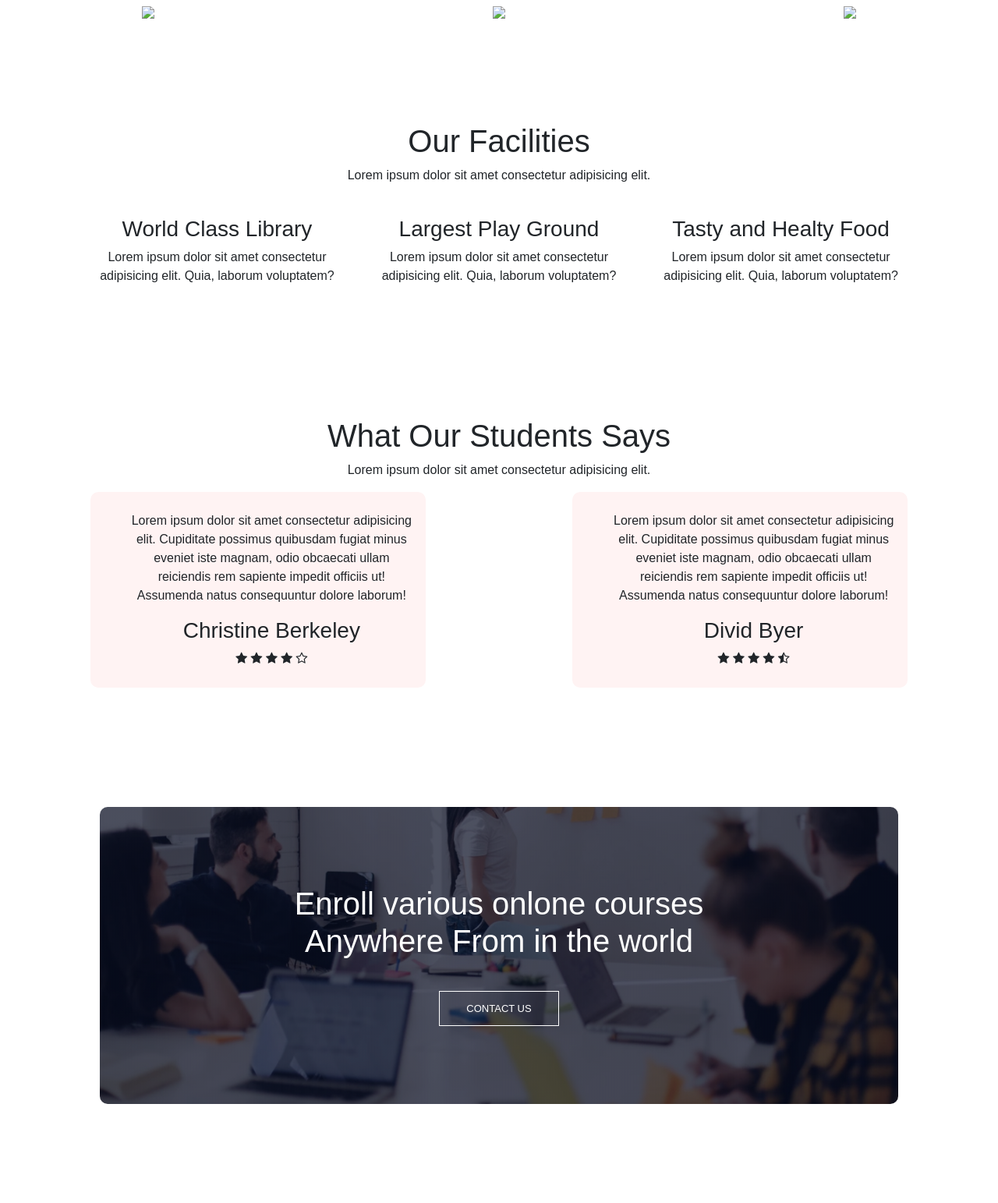
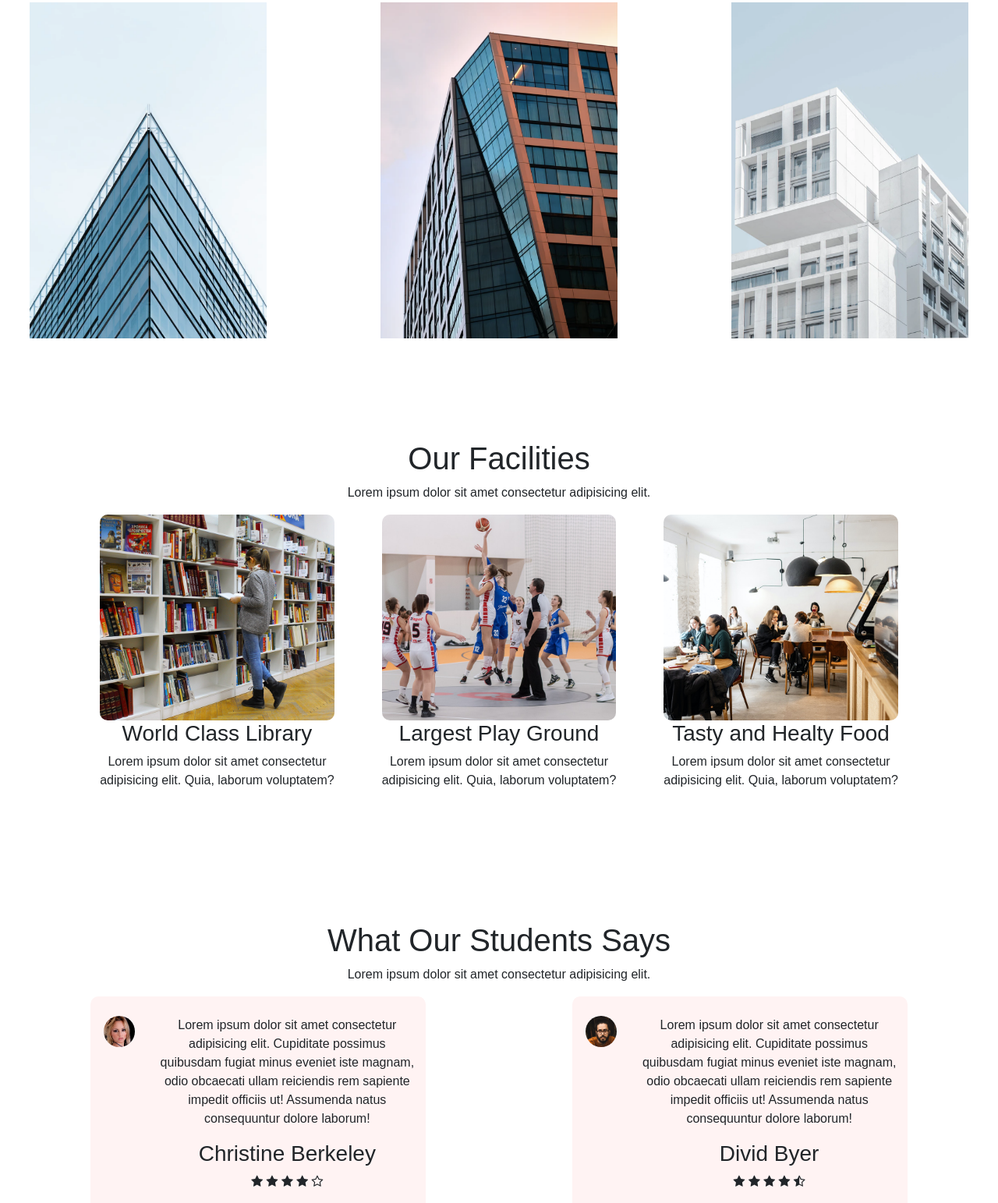
Before and after one commit to Indrajeet-1229/Github_Websites, a plain HTML site: page index.html in a window 1280 px wide. Shown: the part 1402-2945 px from the top of the page at 78% size. Drawn offline with nearby package versions, Linux system fonts and the light colour scheme; files whose address does not match are found by name.

Commit message:
Update index.html

```diff
--- a/index.html
+++ b/index.html
@@ -73,19 +73,19 @@
         <p>Lorem ipsum dolor sit amet consectetur adipisicing elit. </p>
         <div class="row">
             <div class="campus-col">
-                <img src="/college_website_eduford/images/london.png">
+                <img src="/images/london.png">
                 <div class="layer">
                     <h3>London</h3>
                 </div>
             </div>
             <div class="campus-col">
-                <img src="/college_website_eduford/images/newyork.png">
+                <img src="/images/newyork.png">
                 <div class="layer">
                     <h3>YEW YARK</h3>
                 </div>
             </div>
             <div class="campus-col">
-                <img src="/college_website_eduford/images/washington.png">
+                <img src="/images/washington.png">
                 <div class="layer">
                     <h3>WASHINGTON</h3>
                 </div>
@@ -100,17 +100,17 @@
 
         <div class="row">
             <div class="facilities-col">
-                <img src="/college_website_eduford/images/library.png" alt="">
+                <img src="/images/library.png" alt="">
                 <h3>World Class Library</h3>
                 <p>Lorem ipsum dolor sit amet consectetur adipisicing elit. Quia, laborum voluptatem? </p>
             </div>
             <div class="facilities-col">
-                <img src="/college_website_eduford/images/basketball.png" alt="">
+                <img src="/images/basketball.png" alt="">
                 <h3>Largest Play Ground</h3>
                 <p>Lorem ipsum dolor sit amet consectetur adipisicing elit. Quia, laborum voluptatem? </p>
             </div>
             <div class="facilities-col">
-                <img src="/college_website_eduford/images/cafeteria.png" alt="">
+                <img src="/images/cafeteria.png" alt="">
                 <h3>Tasty and Healty Food</h3>
                 <p>Lorem ipsum dolor sit amet consectetur adipisicing elit. Quia, laborum voluptatem? </p>
             </div>
@@ -123,7 +123,7 @@
         <p>Lorem ipsum dolor sit amet consectetur adipisicing elit. </p>
         <div class="row">
             <div class="testimonials-col">
-                <img src="/college_website_eduford/images/user1.jpg" alt="">
+                <img src="/images/user1.jpg" alt="">
                 <div>
                     <p>Lorem ipsum dolor sit amet consectetur adipisicing elit. Cupiditate possimus quibusdam fugiat
                         minus eveniet iste magnam,
@@ -140,7 +140,7 @@
 
             </div>
             <div class="testimonials-col">
-                <img src="/college_website_eduford/images/user2.jpg" alt="">
+                <img src="/images/user2.jpg" alt="">
                 <div>
                     <p>Lorem ipsum dolor sit amet consectetur adipisicing elit. Cupiditate possimus quibusdam fugiat
                         minus eveniet iste magnam,
```
